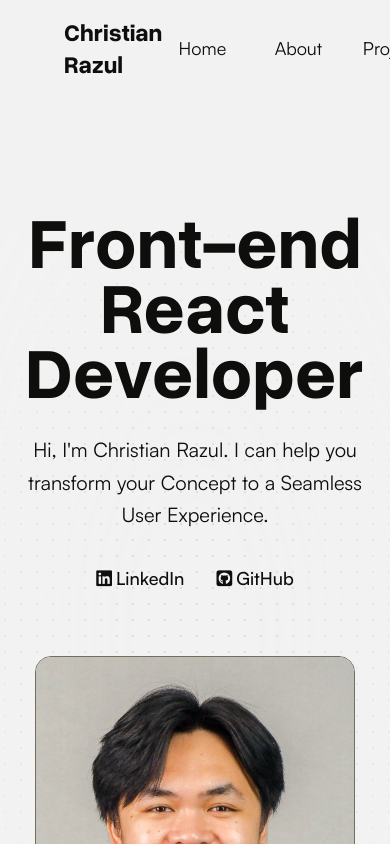
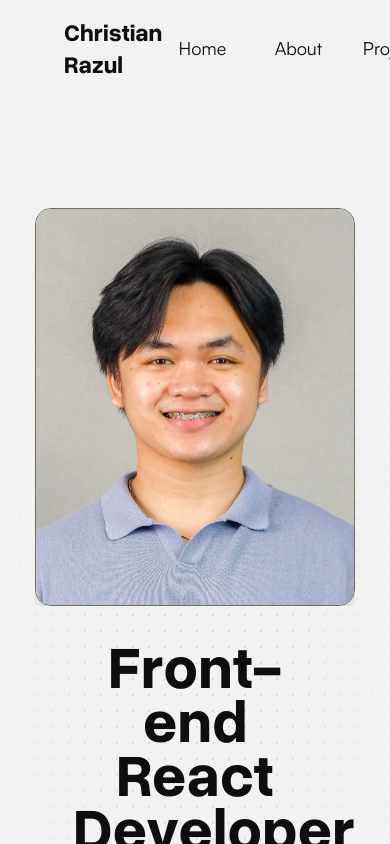
Before and after one commit to christianrazul/portfolio-2024, a React (Vite) app: page / in a window 390 px wide. Shown: the top 844 px of the page. Built offline with nearby package versions, Linux system fonts and the light colour scheme.

Commit message:
Update styling for responsiveness

```diff
--- a/src/components/Homepage/HeroSection.tsx
+++ b/src/components/Homepage/HeroSection.tsx
@@ -30,13 +30,13 @@ export const HeroSection = () => {
 
   return (
     <section
-      className="flex h-full w-5/6 flex-col items-center justify-center gap-16 lg:h-1/2 lg:w-3/4 lg:flex-row"
+      className="flex h-full w-5/6 flex-col items-center justify-center gap-8 lg:h-1/2 lg:w-3/4 lg:flex-row lg:gap-16"
       id="home"
     >
       {/* Hero Text */}
-      <div className="relative z-10 flex flex-col gap-8">
+      <div className="relative z-10 order-2 flex flex-col items-center gap-8 lg:order-1 lg:items-start">
         <motion.h1
-          className="text-center text-7xl font-bold leading-extratight lg:text-left lg:text-6xl"
+          className="w-3/4 text-center text-6xl font-bold leading-extratight lg:w-full lg:text-left lg:text-6xl"
           variants={textVariants}
           initial="hidden"
           animate="visible"
@@ -45,7 +45,7 @@ export const HeroSection = () => {
           Front-end React Developer
         </motion.h1>
         <motion.p
-          className="text-center font-satoshi text-xl leading-relaxed lg:text-left"
+          className="w-3/4 text-center font-satoshi text-xl leading-relaxed lg:w-10/12 lg:text-left"
           variants={textVariants}
           initial="hidden"
           animate="visible"
@@ -82,7 +82,7 @@ export const HeroSection = () => {
         </motion.div>
       </div>
       {/* Picture */}
-      <div className="relative z-10 min-w-60 max-w-80 overflow-hidden">
+      <div className="relative z-10 order-1 min-w-60 max-w-80 overflow-hidden lg:order-2">
         <motion.div
           className="absolute bottom-0 left-0 right-0 bg-primary-200"
           initial="hidden"
```
